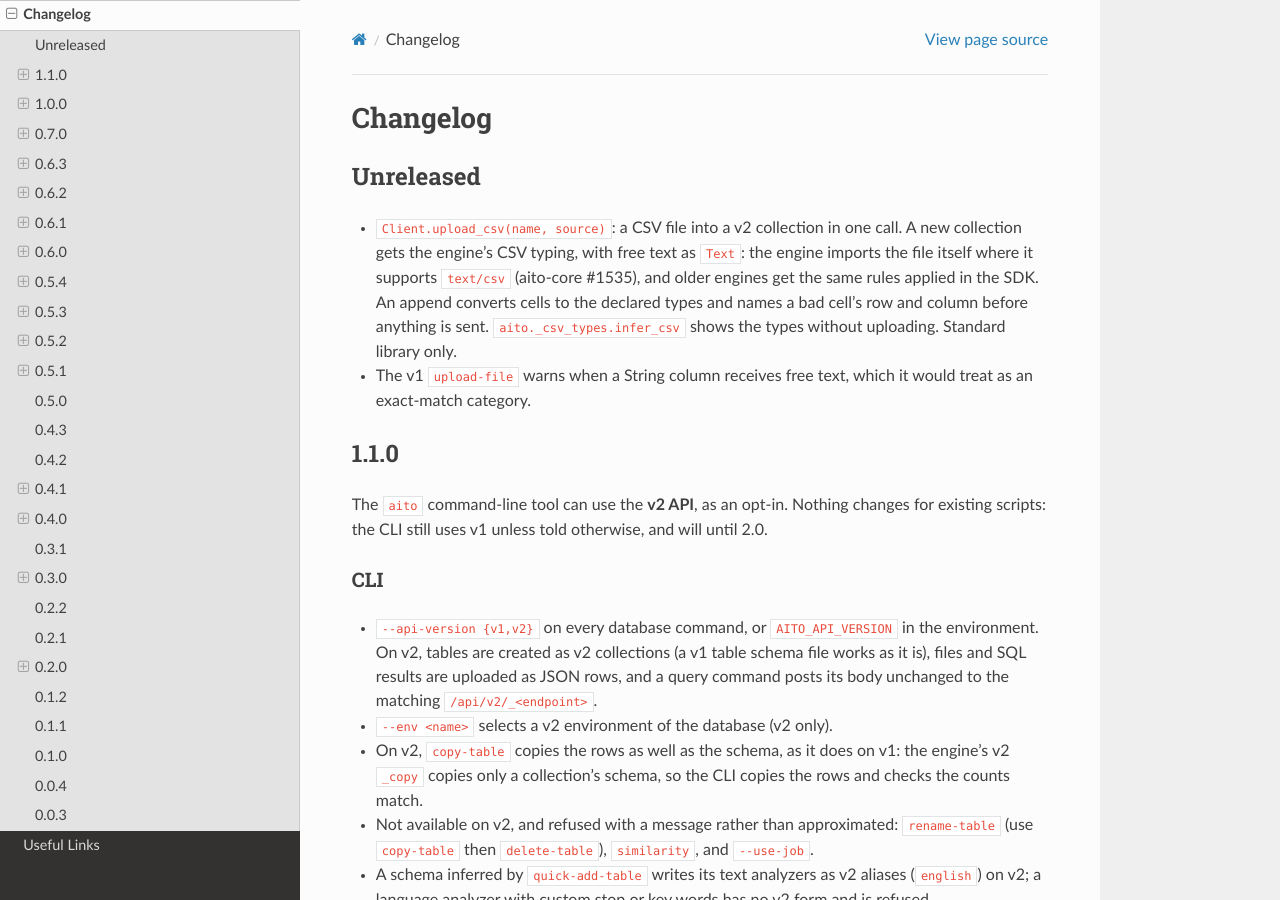
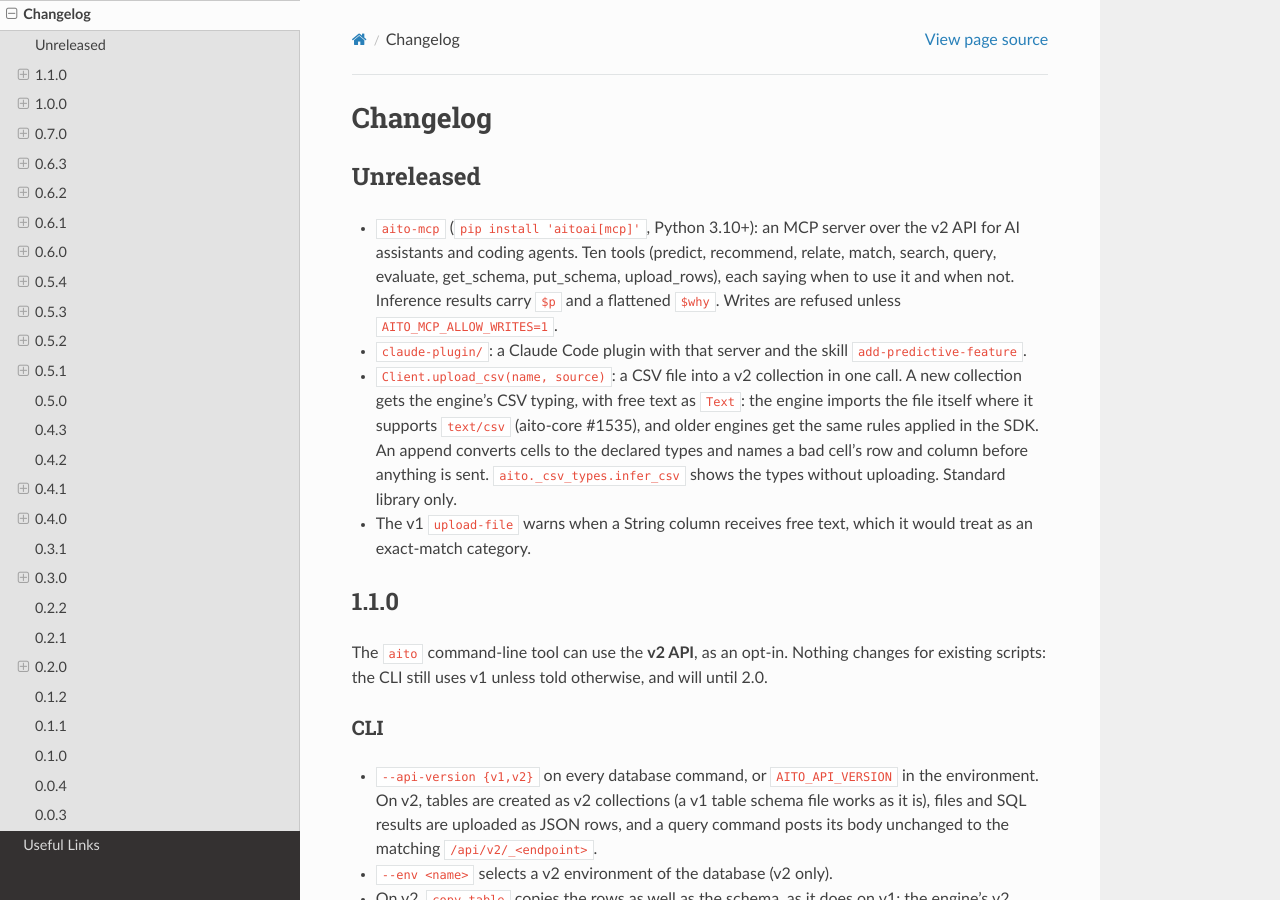
Before and after one commit to AitoDotAI/aito-python-tools, a Sphinx documentation site: the page built from docs/source/changelog.rst, in a window 1280 px wide and 900 px high. Built offline with Sphinx 7.4.7 and the Read the Docs theme 3.1.0, drawn with Linux system fonts in a browser that asks for light colours.

Commit message:
Docs: aito-mcp and the Claude plugin in the README and changelog; aito start needs no [cli]
Co-Authored-By: Claude Opus 5.5 <noreply@anthropic.com>
Claude-Session: https://claude.ai/code/session_01AGxAujqUXtXMNcLfpqm96r

```diff
--- a/docs/source/changelog.rst
+++ b/docs/source/changelog.rst
@@ -4,6 +4,11 @@ Changelog
 Unreleased
 ----------
 
+- ``aito-mcp`` (``pip install 'aitoai[mcp]'``, Python 3.10+): an MCP server over the v2 API for AI
+  assistants and coding agents. Ten tools (predict, recommend, relate, match, search, query, evaluate,
+  get_schema, put_schema, upload_rows), each saying when to use it and when not. Inference results
+  carry ``$p`` and a flattened ``$why``. Writes are refused unless ``AITO_MCP_ALLOW_WRITES=1``.
+- ``claude-plugin/``: a Claude Code plugin with that server and the skill ``add-predictive-feature``.
 - ``Client.upload_csv(name, source)``: a CSV file into a v2 collection in one call. A new collection
   gets the engine's CSV typing, with free text as ``Text``: the engine imports the file itself where it
   supports ``text/csv`` (aito-core #1535), and older engines get the same rules applied in the SDK. An
```
Also changed, not shown: README.rst (+19 -0 lines), claude-plugin/skills/add-predictive-feature/SKILL.md (+1 -1 lines).
